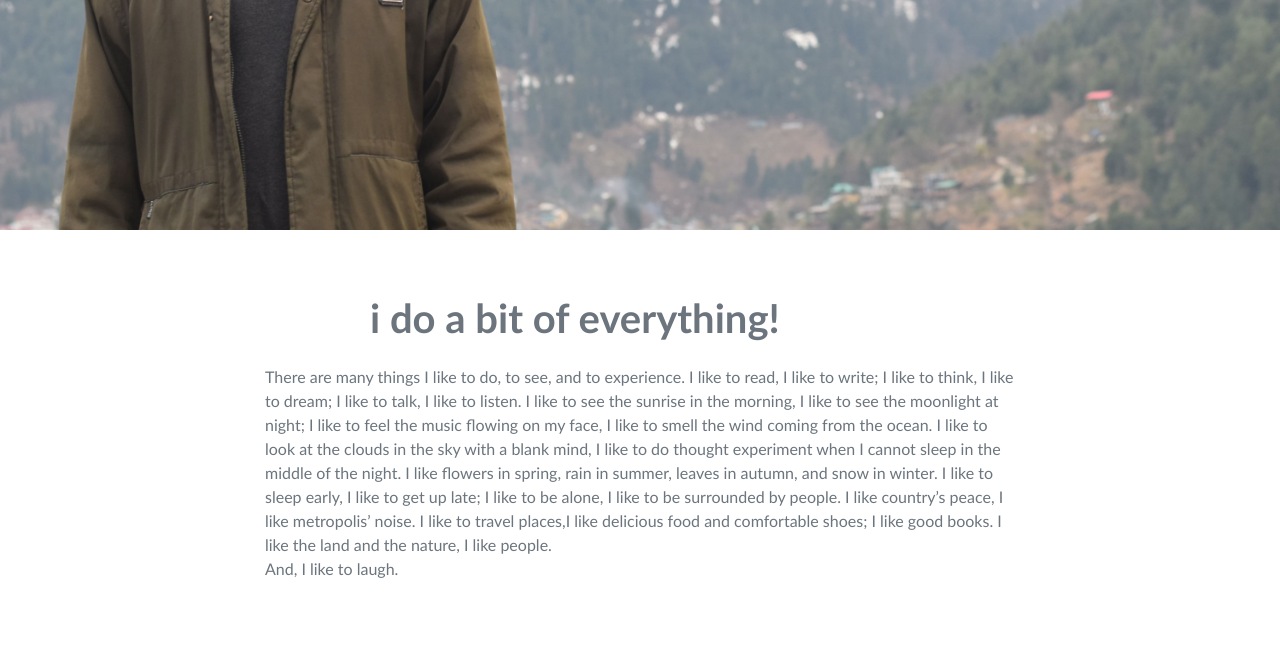
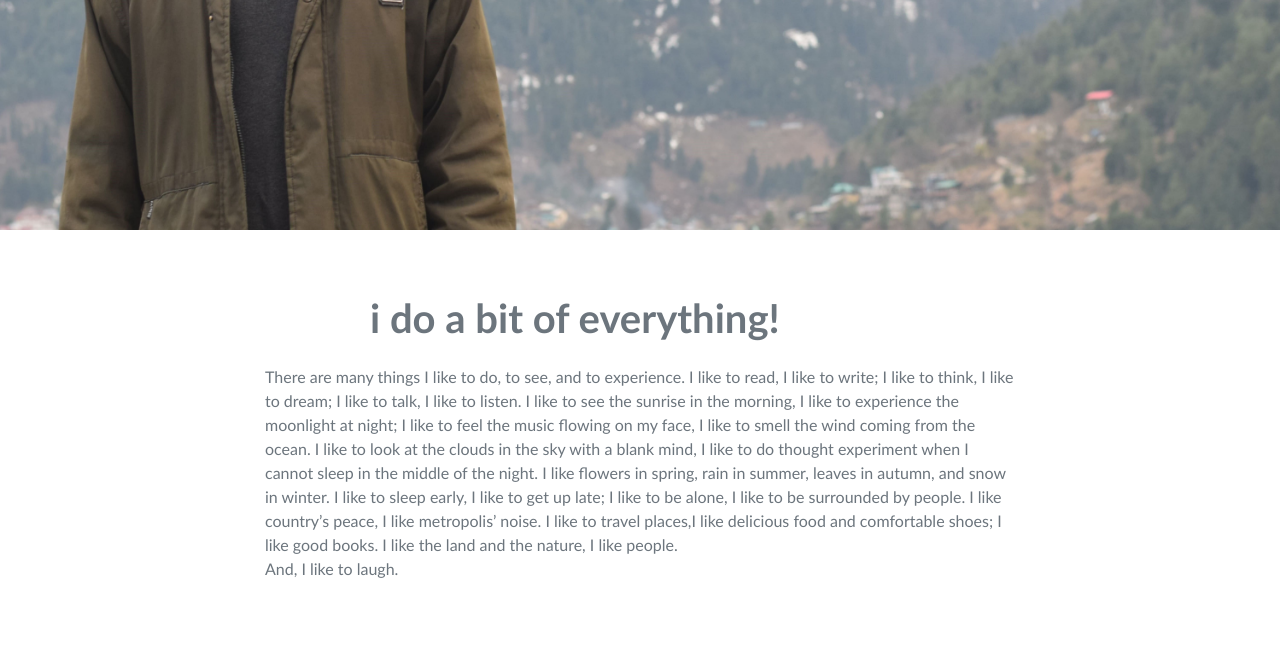
Before and after one commit to gunavardhanganji/gunavardhanganji.github.io, a website: page index.html in a window 1280 px wide. Shown: the part 576-1247 px from the top of the page. Drawn offline with nearby package versions, Linux system fonts and the light colour scheme.

Commit message:
experience

```diff
--- a/index.html
+++ b/index.html
@@ -57,7 +57,7 @@
                             There are many things I like to do, to see, and to experience.
                             I like to read, I like to write; I like to think, I like to dream;
                             I like to talk, I like to listen. I like to see the sunrise in the morning,
-                            I like to see the moonlight at night; I like to feel the music flowing on my face,
+                            I like to experience the moonlight at night; I like to feel the music flowing on my face,
                             I like to smell the wind coming from the ocean. I like to look at the clouds in
                             the sky with a blank mind, I like to do thought experiment when I cannot sleep
                             in the middle of the night. I like flowers in spring, rain in summer, leaves in autumn,
```
